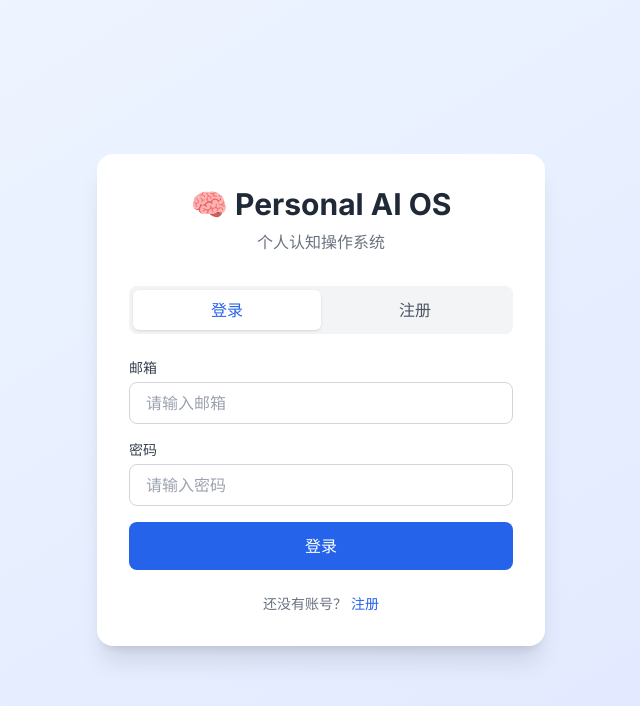
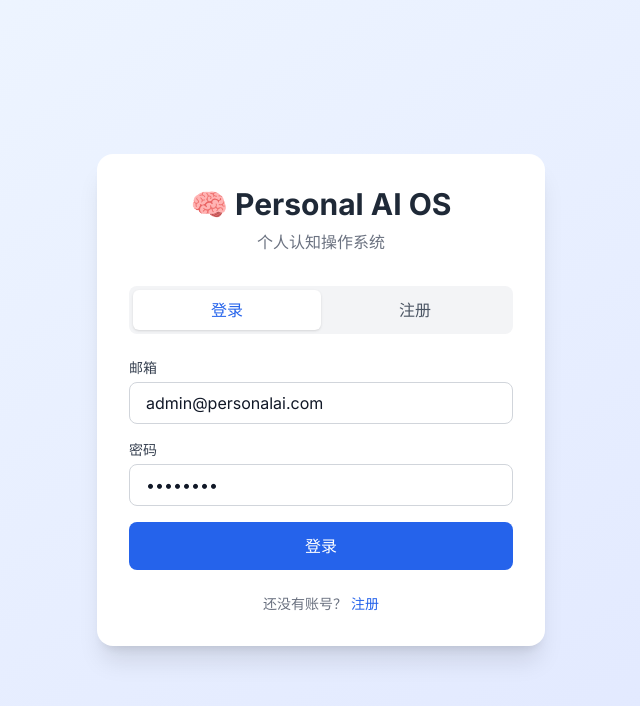
Before and after one commit to tanyuehao/Personal-AI-OS, a Next.js app in the folder frontend/: page /login in a window 1280 px wide. Shown: the top 706 px of the page, without its empty margins (319-959 px from the left). Built offline with nearby package versions, Linux system fonts and the light colour scheme; no server answers.

Commit message:
fix: 登录页面默认填充测试账号
- 邮箱: admin@personalai.com
- 密码: admin123

```diff
--- a/frontend/app/login/page.tsx
+++ b/frontend/app/login/page.tsx
@@ -10,8 +10,8 @@ export default function LoginPage() {
   const [isLogin, setIsLogin] = useState(true);
   const [formData, setFormData] = useState({
     username: '',
-    email: '',
-    password: ''
+    email: 'admin@personalai.com',
+    password: 'admin123'
   });
   const [error, setError] = useState('');
   const [loading, setLoading] = useState(false);
```
Also changed, not shown: 50 other files (tests, documents, lock files or other folders).
